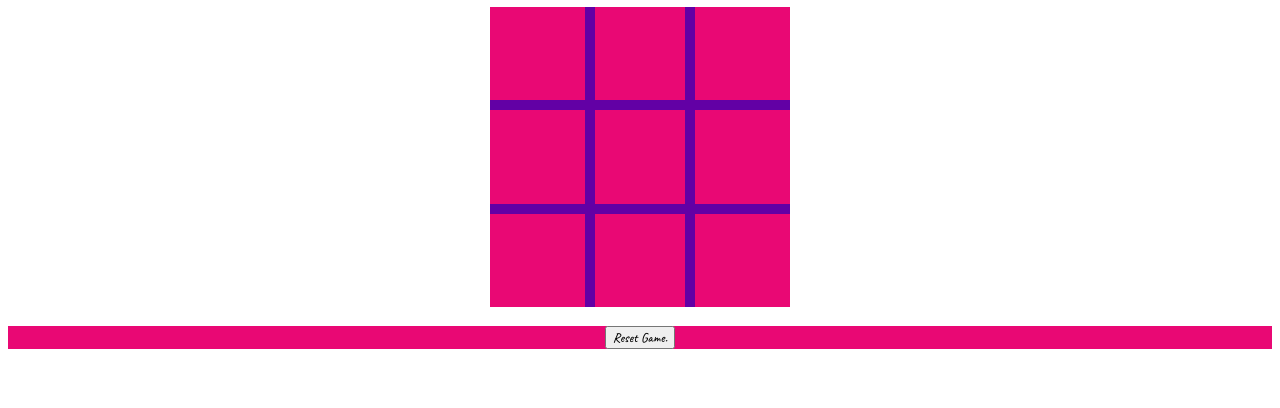
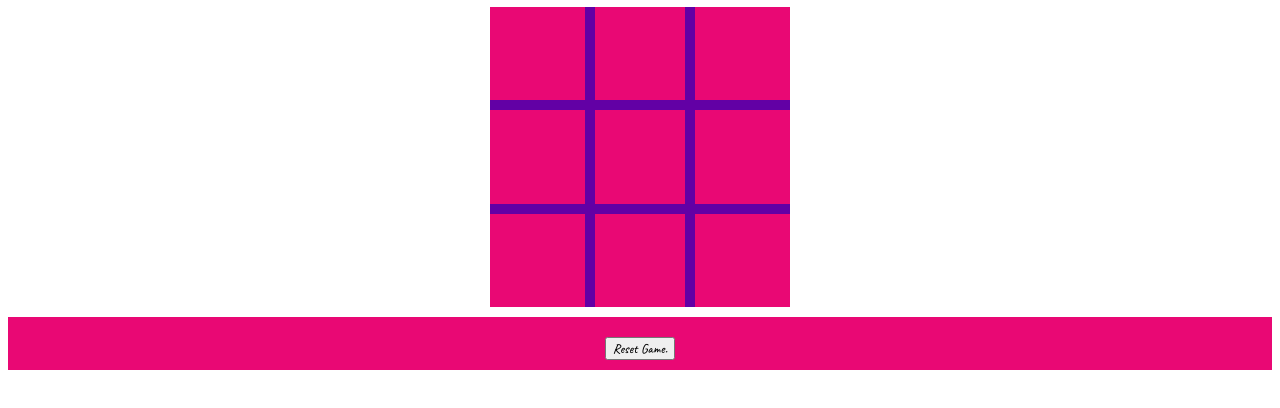
Before and after one commit to harleybrackley/Project-One-Repo, a plain HTML site: page index.html in a window 1280 px wide. Shown: the part 160-568 px from the top of the page. Drawn offline with Linux system fonts and the light colour scheme.

Commit message:
updated readme

```diff
--- a/style.css
+++ b/style.css
@@ -42,6 +42,7 @@ footer {
     background-color: #e90874;
     color: #6200a5;
     text-align: center;
+    padding: 1px 0 10px 0;
 }
 
 .restart-button {
```
Also changed, not shown: 1 other file.
